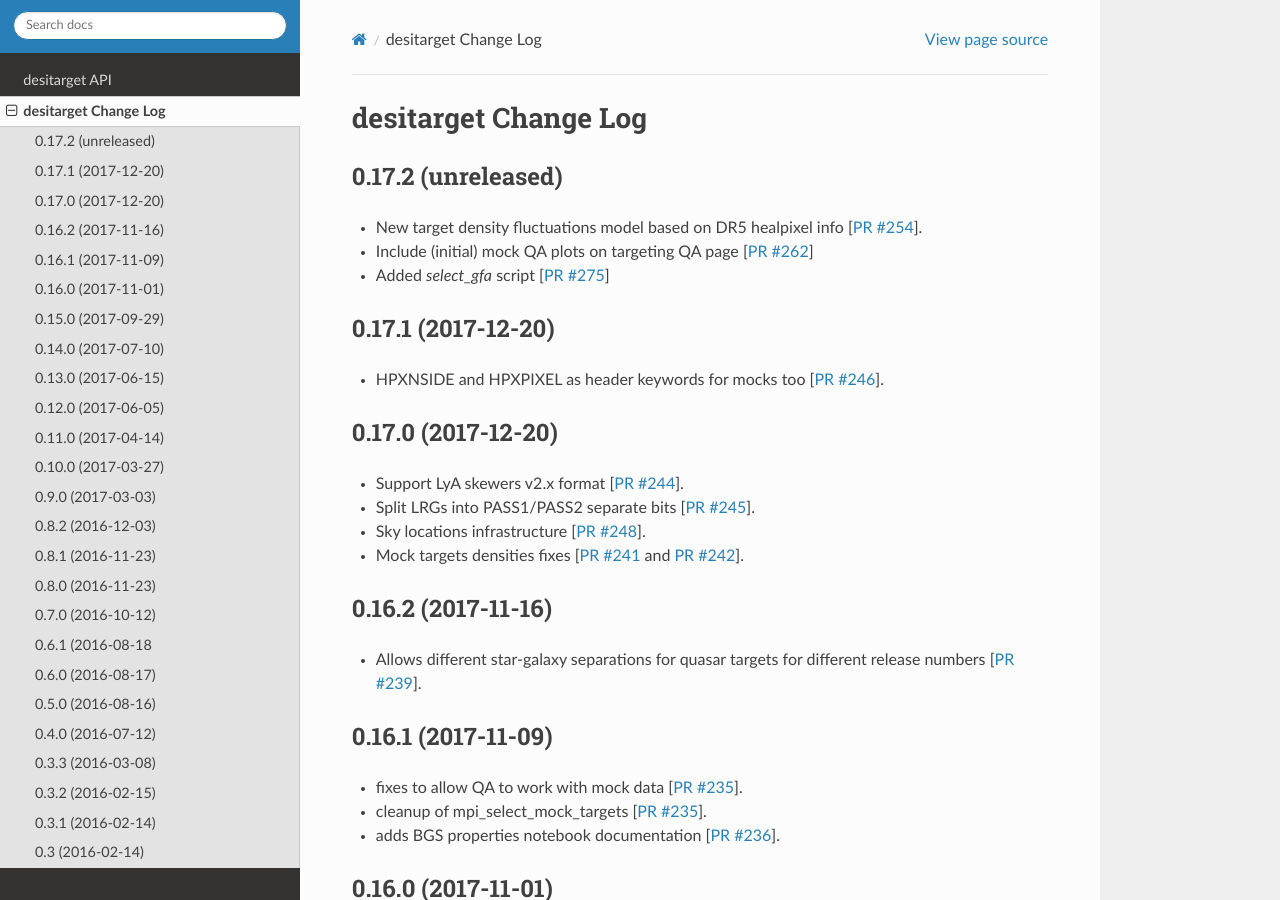
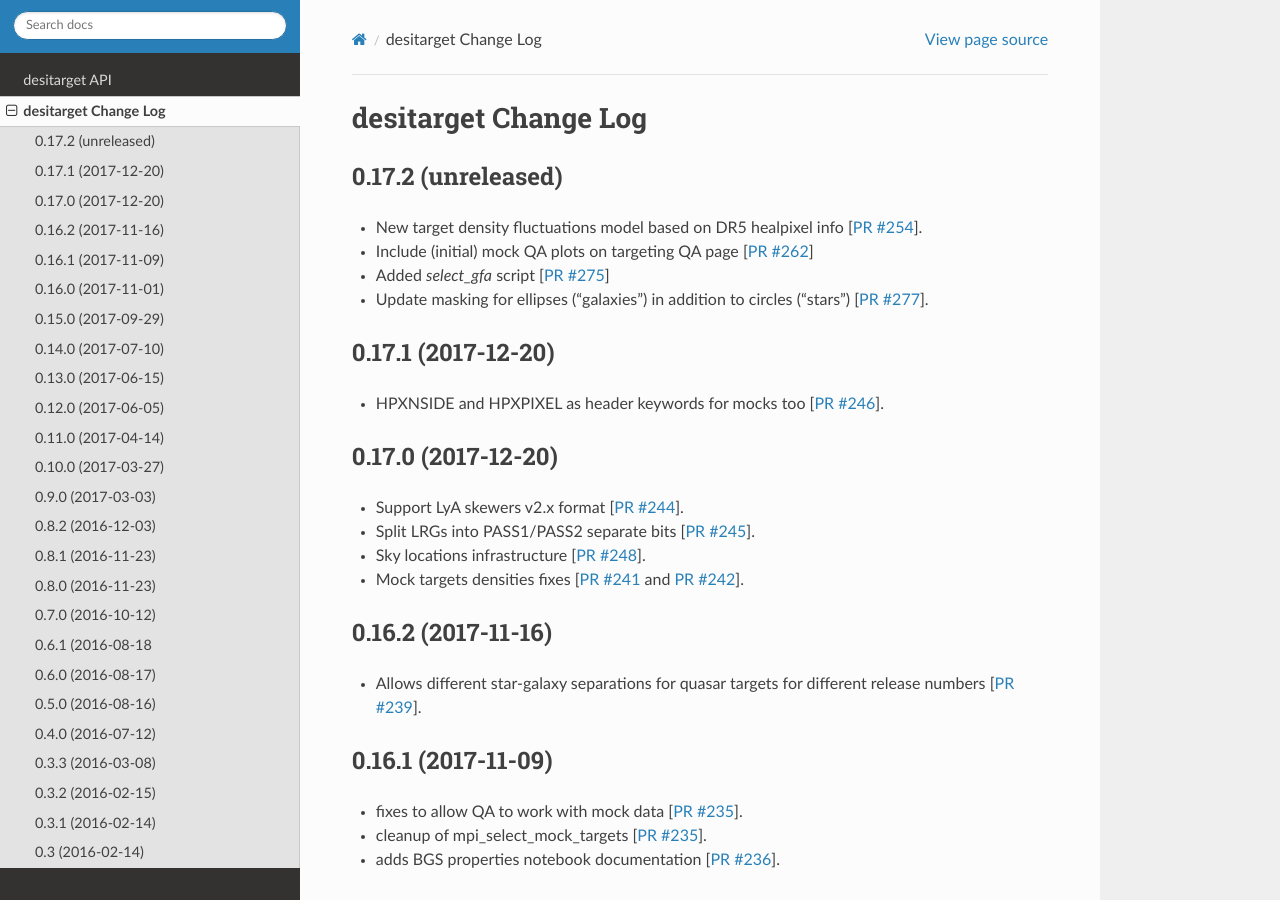
Before and after one commit to desihub/desitarget, a Sphinx documentation site: the page built from doc/changes.rst, in a window 1280 px wide and 900 px high. Built offline with Sphinx 7.4.7 and the Read the Docs theme 2.0.0, drawn with Linux system fonts in a browser that asks for light colours.

Commit message:
updating changes file [ci skip]

```diff
--- a/doc/changes.rst
+++ b/doc/changes.rst
@@ -9,10 +9,13 @@ desitarget Change Log
   #254`_].
 * Include (initial) mock QA plots on targeting QA page [`PR #262`_]
 * Added `select_gfa` script [`PR #275`_]
+* Update masking for ellipses ("galaxies") in addition to circles
+  ("stars") [`PR #277`_].
 
 .. _`PR #254`: https://github.com/desihub/desitarget/pull/254
 .. _`PR #262`: https://github.com/desihub/desitarget/pull/262
 .. _`PR #275`: https://github.com/desihub/desitarget/pull/275
+.. _`PR #277`: https://github.com/desihub/desitarget/pull/277
 
 0.17.1 (2017-12-20)
 -------------------
```
